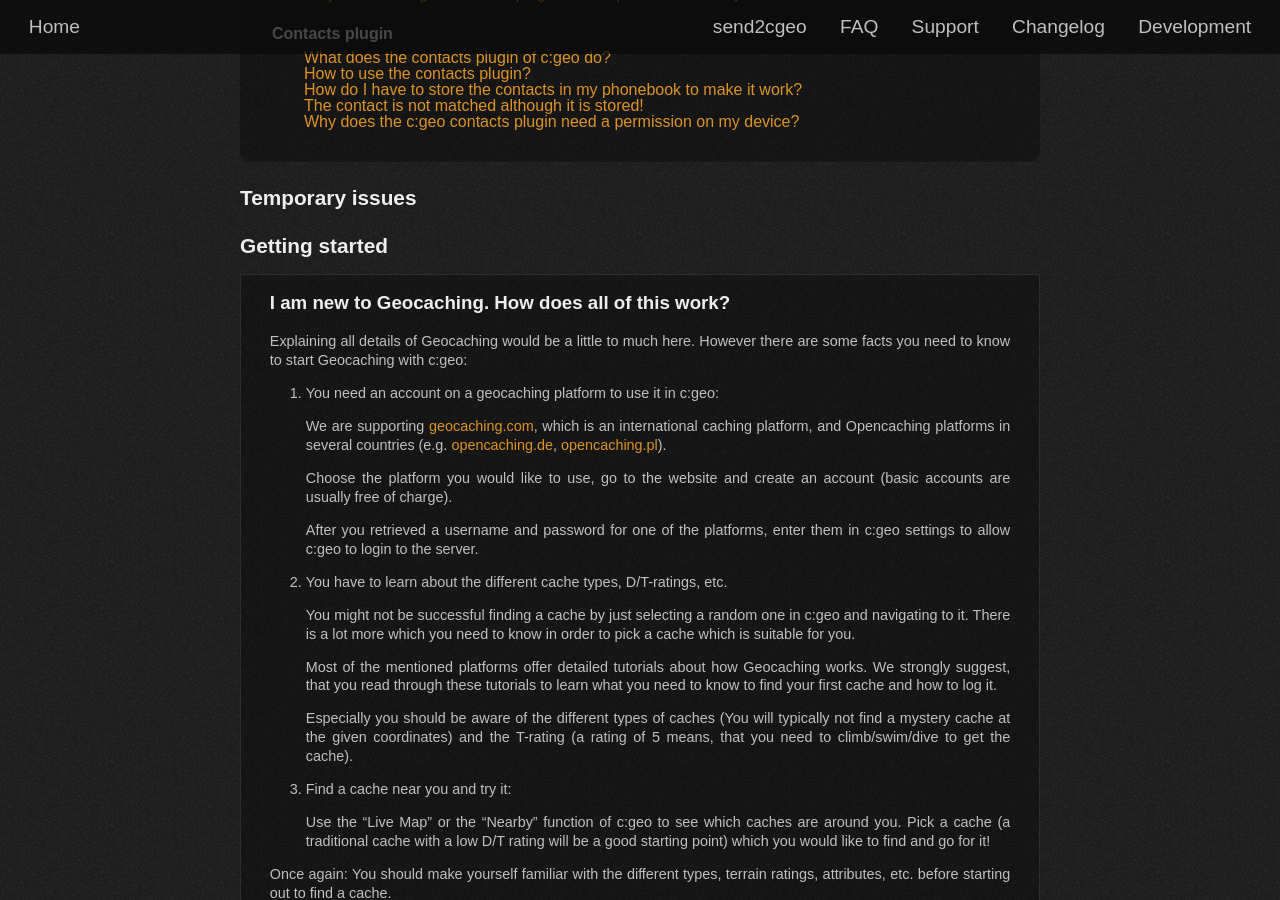
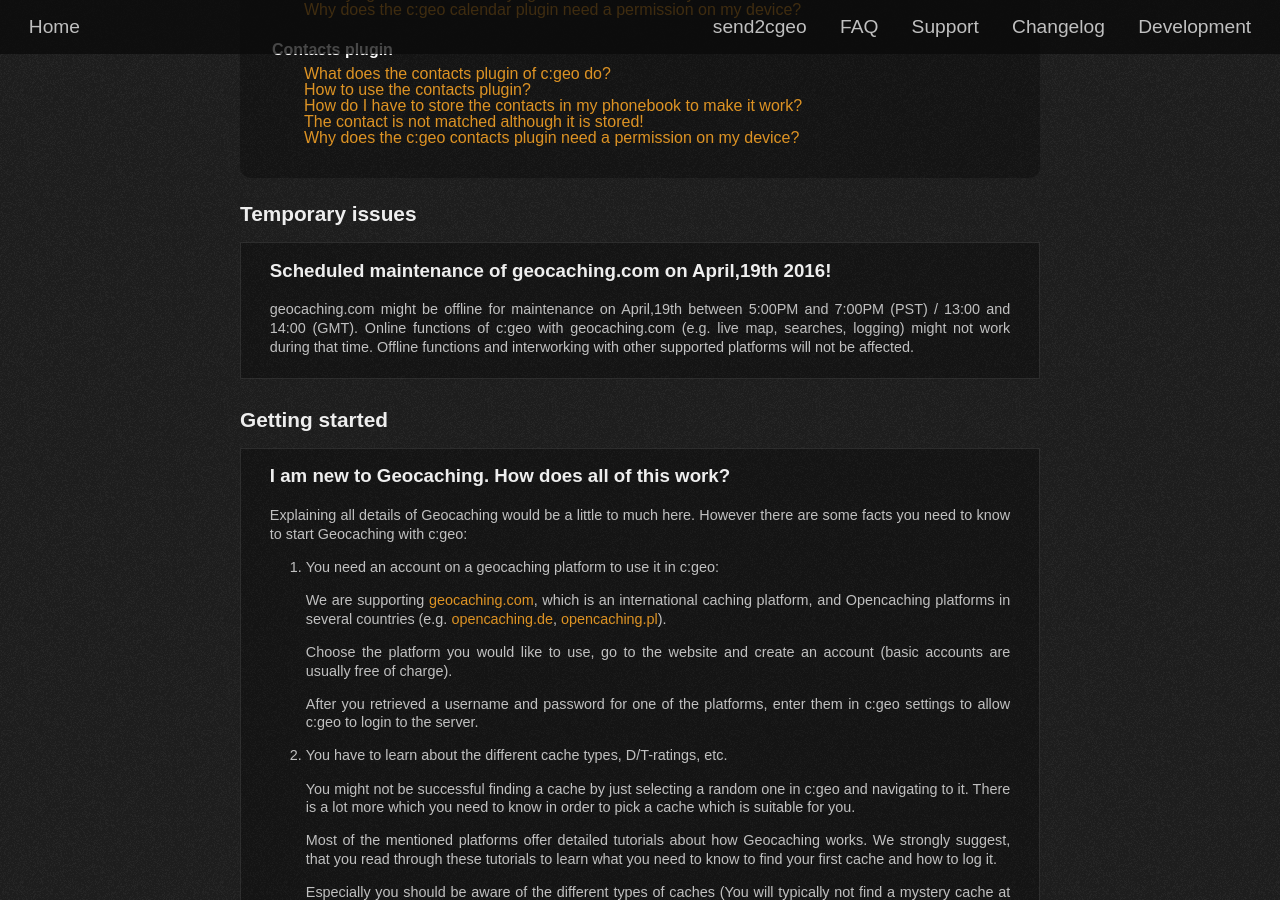
Before and after one commit to cgeo/cgeo.github.io, a Jekyll site: the page built from faq.html, in a window 1280 px wide and 900 px high, scrolled down 2575 px. Built offline with Jekyll 4.4.1, drawn with Linux system fonts in a browser that asks for light colours; some web fonts are replaced; some of the changed text lies outside the part shown.

Commit message:
FAQ: gc.com maintenance hint
Temporarily added to FAQ

```diff
--- a/_data/faq.yml
+++ b/_data/faq.yml
@@ -1,5 +1,11 @@
 - title: Temporary issues
   items:
+      - title: Scheduled maintenance of geocaching.com on April,19th 2016!
+        id: gcdown
+        content: |
+            geocaching.com might be offline for maintenance on April,19th between 5:00PM and 7:00PM (PST) / 13:00 and 14:00 (GMT).
+            Online functions of c:geo with geocaching.com (e.g. live map, searches, logging) might not work during that time.
+            Offline functions and interworking with other supported platforms will not be affected.
 
 - title: Getting started
   items:
```
